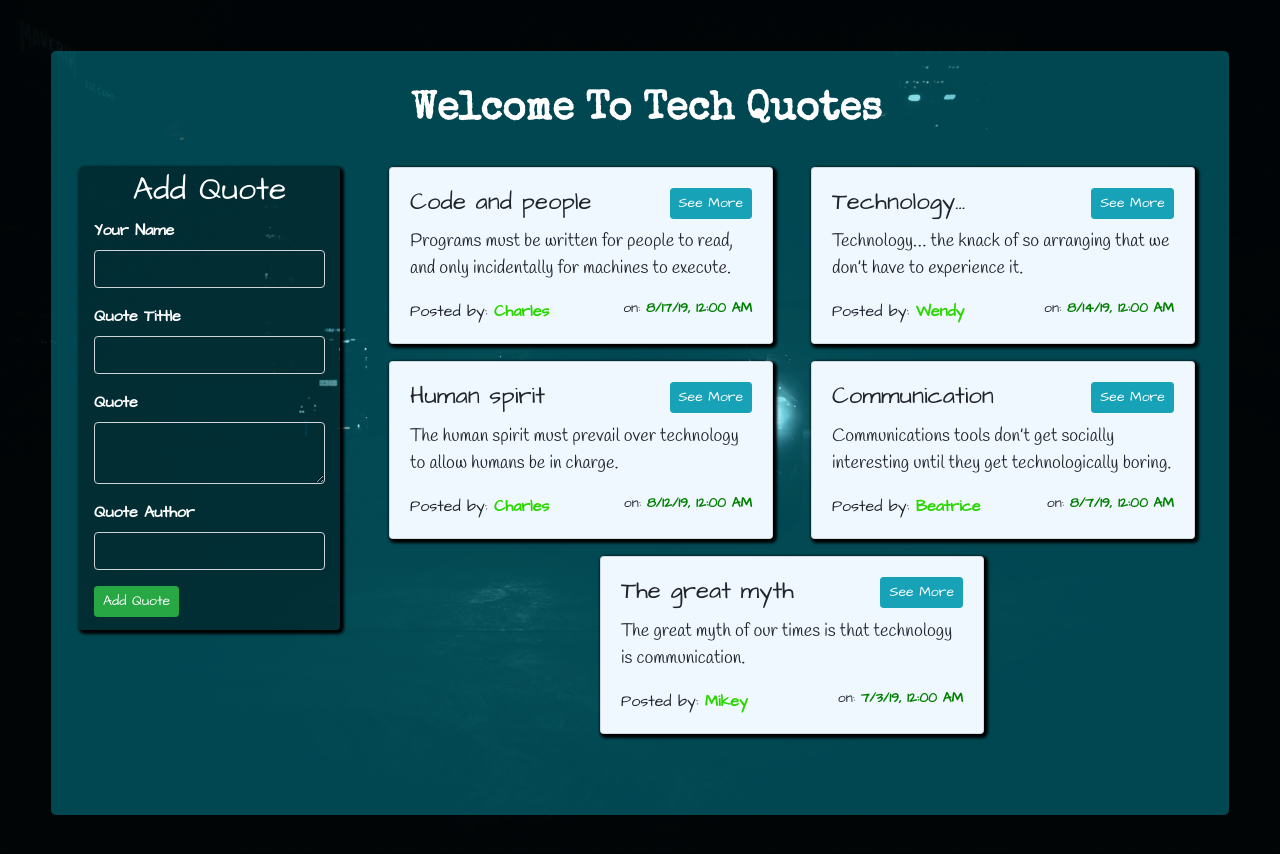
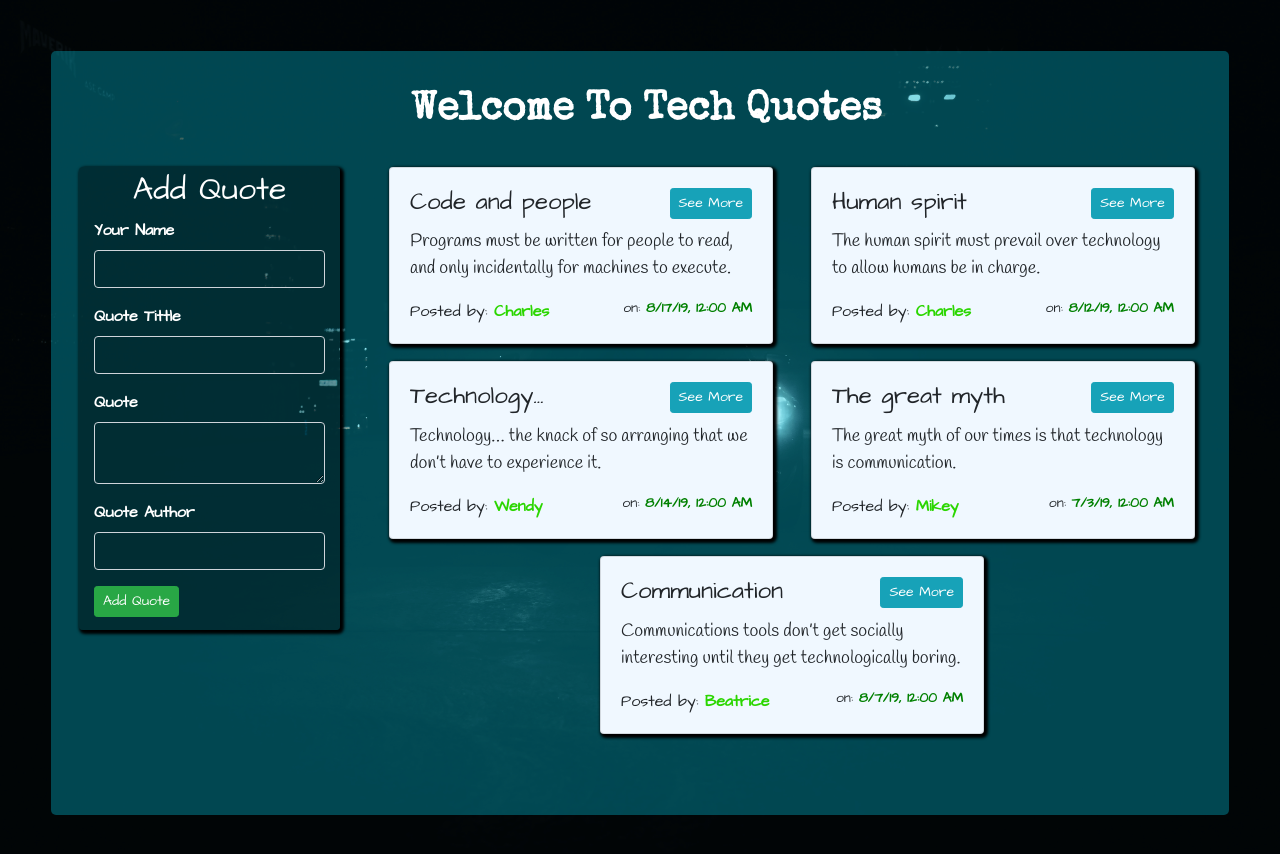
Before and after one commit to Owiti-Charles/Quotes-app, an Angular app: page / in a window 1280 px wide. Shown: the top 854 px of the page. Built offline with nearby package versions, Linux system fonts and the light colour scheme; a web font is replaced by a local one; what @sweetalert2/ngx-sweetalert2 would draw is missing.

Commit message:
Sort array based on the number of likes it has

```diff
--- a/src/app/quotes/quotes.component.ts
+++ b/src/app/quotes/quotes.component.ts
@@ -13,12 +13,12 @@ export class QuotesComponent implements OnInit {
     new Quote (2,'Wendy','Technology…','Technology… the knack of so arranging  that we don’t have to experience it.','Max Frisch',new Date(2019,7,14),1,0),
     new Quote (3,'Mikey','The great myth','The great myth of our times is that technology is communication.','Libby Larsen',new Date(2019,6,3),0,0),
     new Quote (4,'Beatrice','Communication','Communications tools don’t get socially interesting until they get technologically boring.','Clay Shirky',new Date(2019,7,7),0,0),
-    new Quote (5,'Charles','Code and people','Programs must be written for people to read, and only incidentally for machines to execute.','Harold Abelson',new Date(2019,7,17),0,0),
+    new Quote (5,'Charles','Code and people','Programs must be written for people to read, and only incidentally for machines to execute.','Harold Abelson',new Date(2019,7,17),5,0),
     // new Quote (6,'Alfred','Tech and life','For a list of all the ways technology has failed to improve the quality of life, please press three.','Alice Kahn',new Date(2019,7,15),0,0),
   ];
   get sortQuotes() {
     return this.quotes.sort((a, b) => {
-      return <any>new Date(b.datePosted) - <any>new Date(a.datePosted);
+      return <any>new Date(b.likes) - <any>new Date(a.likes);
     });
   }
   addedQuote(quote){
```
